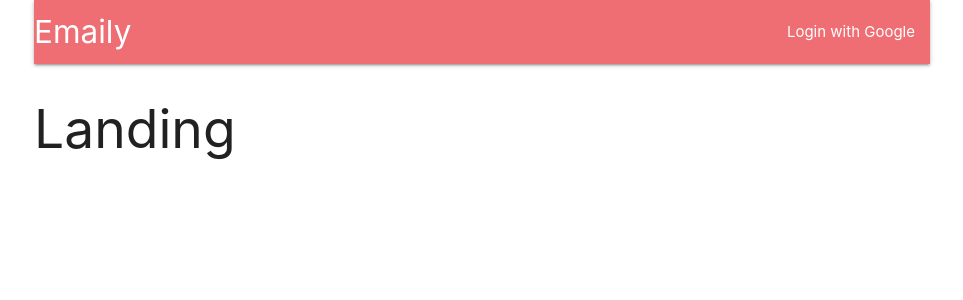
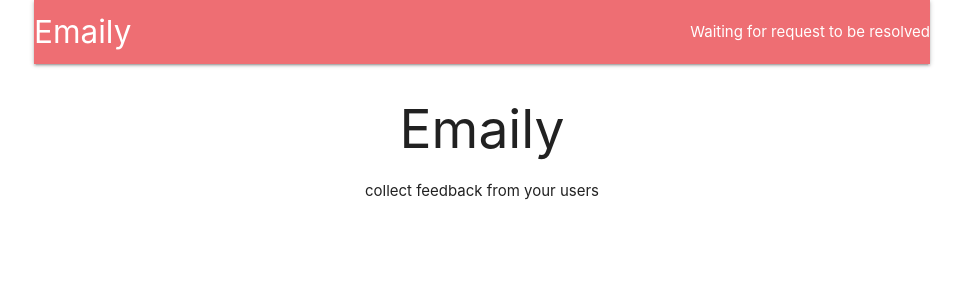
Before and after one commit to iliazagorodniy/fullstack-mern-app, a React (Create React App) app in the folder client/: page / in a window 1280 px wide. Shown: the top 300 px of the page, without its empty margins (158-1121 px from the left). Built offline with nearby package versions, Linux system fonts and the light colour scheme; no server answers.

Commit message:
lesson 94
added login and logout functionality to frontend, created Landing component, working on a routing for a logo — if youre logged in and click it you go to Dashboard component, otherwise you go to Landing component

```diff
--- a/client/src/actions/index.js
+++ b/client/src/actions/index.js
@@ -1,10 +1,7 @@
 import axios from "axios";
 import { FETCH_USER } from "./types";
 
-const fetchUser = () => {
-	return function(dispatch) {
-		axios
-			.get('/api/current_user')
-			.then(response => dispatch({ type: FETCH_USER, payload: response }))
-	}
+export const fetchUser = () => async (dispatch) => {
+	const response = await axios.get('/api/current_user')
+	dispatch({ type: FETCH_USER, payload: response.data })
 }
--- a/client/src/components/App.js
+++ b/client/src/components/App.js
@@ -2,11 +2,13 @@
 
 import React, { Component } from 'react';
 import { BrowserRouter, Route } from "react-router-dom";
+import { connect } from "react-redux";
+import * as actions from '../actions'
+
 import Header from "./Header";
-
+import Landing from "./Landing";
 const Dashboard = () => <h2>Dashboard</h2>
 const SurveyNew = () => <h2>SurveyNew</h2>
-const Landing = () => <h2>Landing</h2>
 
 class App extends Component {
 	constructor(props) {
@@ -14,7 +16,7 @@ class App extends Component {
 	}
 
 	componentDidMount() {
-
+		this.props.fetchUser()
 	}
 
 	render() {
@@ -31,4 +33,4 @@ class App extends Component {
 	}
 }
 
-export default App;
+export default connect(null, actions)(App);
--- a/client/src/components/Header.js
+++ b/client/src/components/Header.js
@@ -1,6 +1,19 @@
 import React, {Component} from 'react';
+import { connect } from "react-redux";
 
 class Header extends Component {
+	renderContent() {
+		switch (this.props.auth) {
+			case null:
+				return 'Waiting for request to be resolved'
+			case false:
+				return (
+					<li><a href="/auth/google">Login with google</a></li>
+				)
+			default:
+				return <li><a href="/api/logout">Logout</a></li>
+		}
+	}
 
 	render() {
 		return (
@@ -10,9 +23,7 @@ class Header extends Component {
 						Emaily
 					</a>
 					<ul className="right">
-						<li>
-							<a>Login with Google</a>
-						</li>
+						{this.renderContent()}
 					</ul>
 				</div>
 			</nav>
@@ -20,4 +31,12 @@ class Header extends Component {
 	}
 }
 
-export default Header;
+// function mapStateToProps(state) {
+// 	return { auth: state.auth }
+// }
+
+function mapStateToProps({ auth }) {
+	return { auth }
+}
+
+export default connect(mapStateToProps)(Header);
--- /dev/null
+++ b/client/src/components/Landing.js
@@ -0,0 +1,14 @@
+import React from 'react';
+
+function Landing(props) {
+	return (
+		<div style={{ textAlign: 'center' }}>
+			<h2>
+				Emaily
+			</h2>
+			<p>collect feedback from your users</p>
+		</div>
+	);
+}
+
+export default Landing;
--- a/client/src/reducers/authReducer.js
+++ b/client/src/reducers/authReducer.js
@@ -1,5 +1,9 @@
-export default function (state = {}, action) {
+import { FETCH_USER } from "../actions/types";
+
+export default function (state = null, action) {
 	switch (action.type) {
+		case FETCH_USER:
+			return action.payload || false
 		default:
 			return state;
 	}
```
Also changed, not shown: 1 other file (tests, documents, lock files or other folders).
